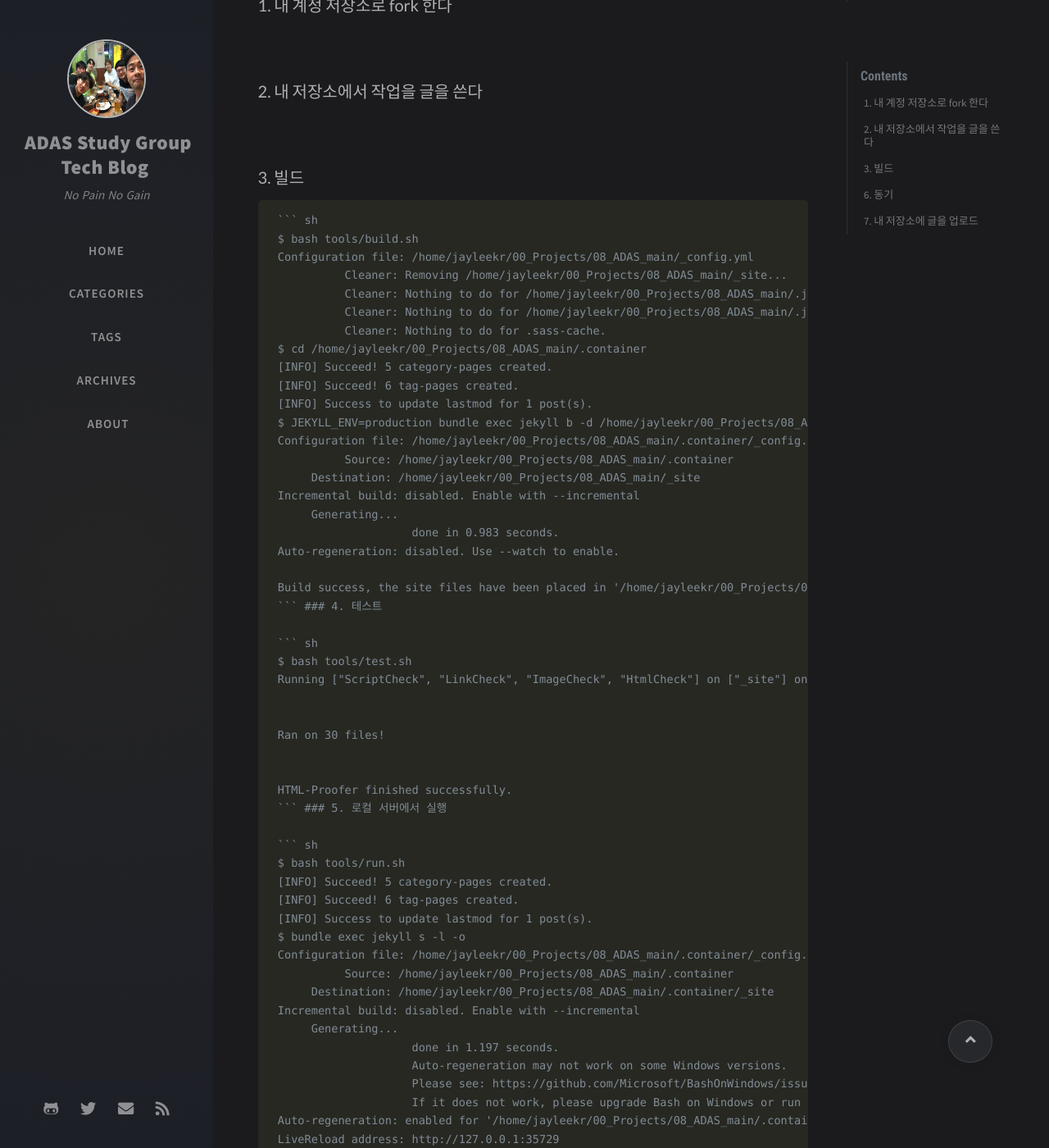
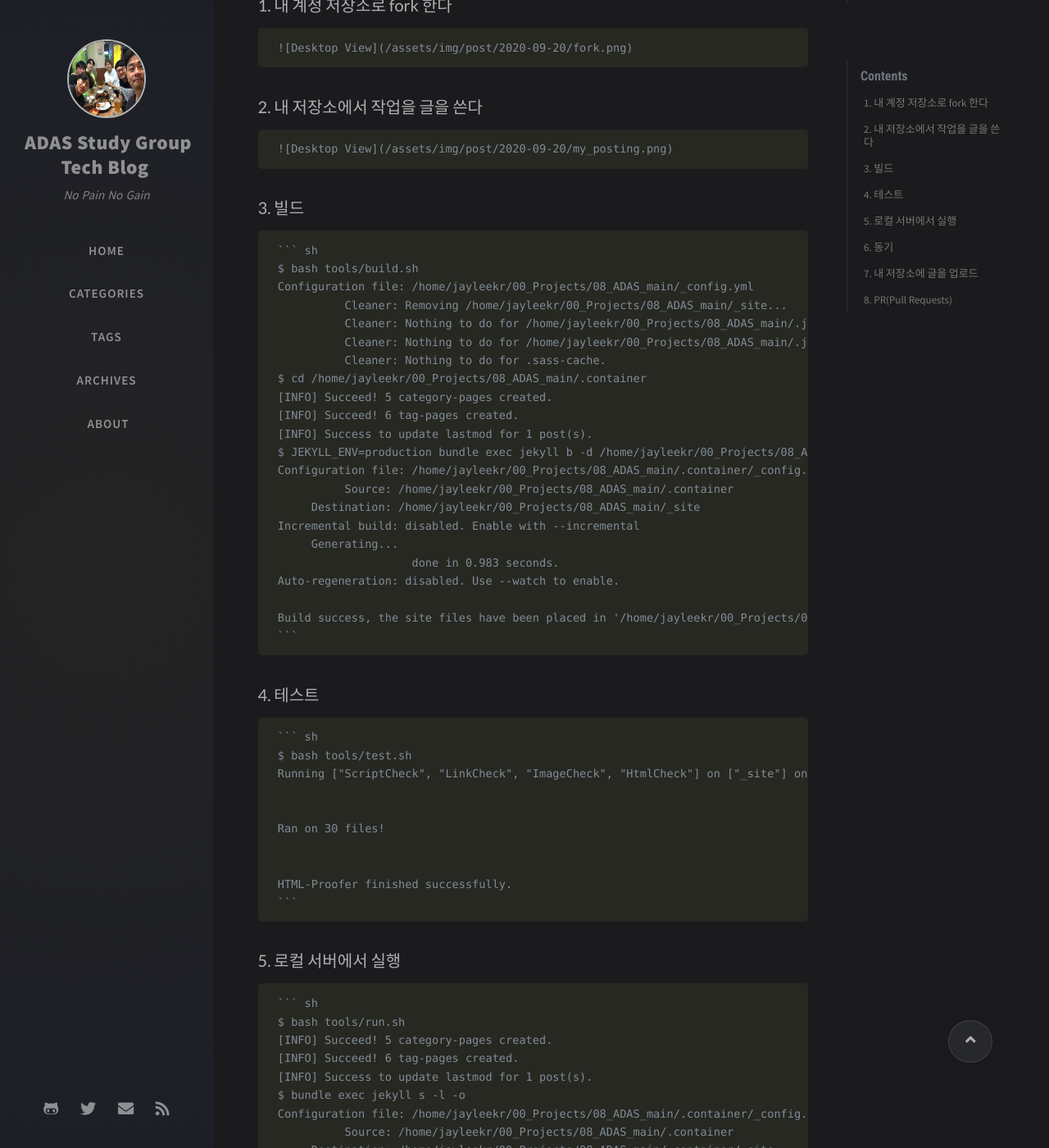
Before and after one commit to ADAS-study-group/adas-study-group.github.io, a Jekyll site: the page built from _posts/Blogging/Tutorial/2020-09-20-어떻게-저장소에-올리죠.md, in a window 1280 px wide and 1400 px high, scrolled down 287 px. Shown: the whole window at 82% size. Built offline with Jekyll 4.4.1, drawn with Linux system fonts in a browser that asks for light colours; nearby versions of some CDN libraries; comment, search, counter and statistics services are not loaded; some of the changed text lies outside the part shown.

Commit message:
Align by admin
Signed-off-by: jayleekr <jayleekr0125@gmail.com>

````diff
--- a/_posts/Blogging/Tutorial/2020-09-20-어떻게-저장소에-올리죠.md
+++ b/_posts/Blogging/Tutorial/2020-09-20-어떻게-저장소에-올리죠.md
@@ -1,7 +1,7 @@
 ---
-title: 포스팅 하는 법
+title: 어떻게 저장소에 올리죠?
 author: Jay Lee
-date: 2020-09-11 14:10:00 +0800
+date: 2020-09-20 14:10:00 +0800
 categories: [Blogging, Tutorial]
 tags: [Writing, Blogging]
 ---
@@ -9,11 +9,11 @@
 ## TLDR
 ### 1. 내 계정 저장소로 fork 한다
 
-![Desktop View]({{ "/assets/img/post/2020-09-20/fork.png" | relative_url }})
+     ![Desktop View]({{ "/assets/img/post/2020-09-20/fork.png" | relative_url }})
 
 ### 2. 내 저장소에서 작업을 글을 쓴다
 
-![Desktop View]({{ "/assets/img/post/2020-09-20/my_posting.png" | relative_url }})
+     ![Desktop View]({{ "/assets/img/post/2020-09-20/my_posting.png" | relative_url }})
 
 ### 3. 빌드
 
@@ -39,6 +39,7 @@
 
      Build success, the site files have been placed in '/home/jayleekr/00_Projects/08_ADAS_main/_site'.
      ```
+
 ### 4. 테스트
 
      ``` sh
@@ -51,6 +52,7 @@
 
      HTML-Proofer finished successfully.
      ```
+
 ### 5. 로컬 서버에서 실행
 
      ``` sh
@@ -73,6 +75,7 @@
      Server address: http://127.0.0.1:4000/
      Server running... press ctrl-c to stop.
      ```
+
      ![Desktop View]({{ "/assets/img/post/2020-09-20/local.png" | relative_url }})
 
 ### 6. 동기
@@ -113,7 +116,7 @@
      $ git push
      ```
 
-     5. PR(Pull Requests)
+### 8. PR(Pull Requests)
 
      - 그룹의 Github로 가서 Pull Requests 페이지로 가서 PR을 신청
      ![Desktop View]({{ "/assets/img/post/2020-09-20/pr1.png" | relative_url }})
````
